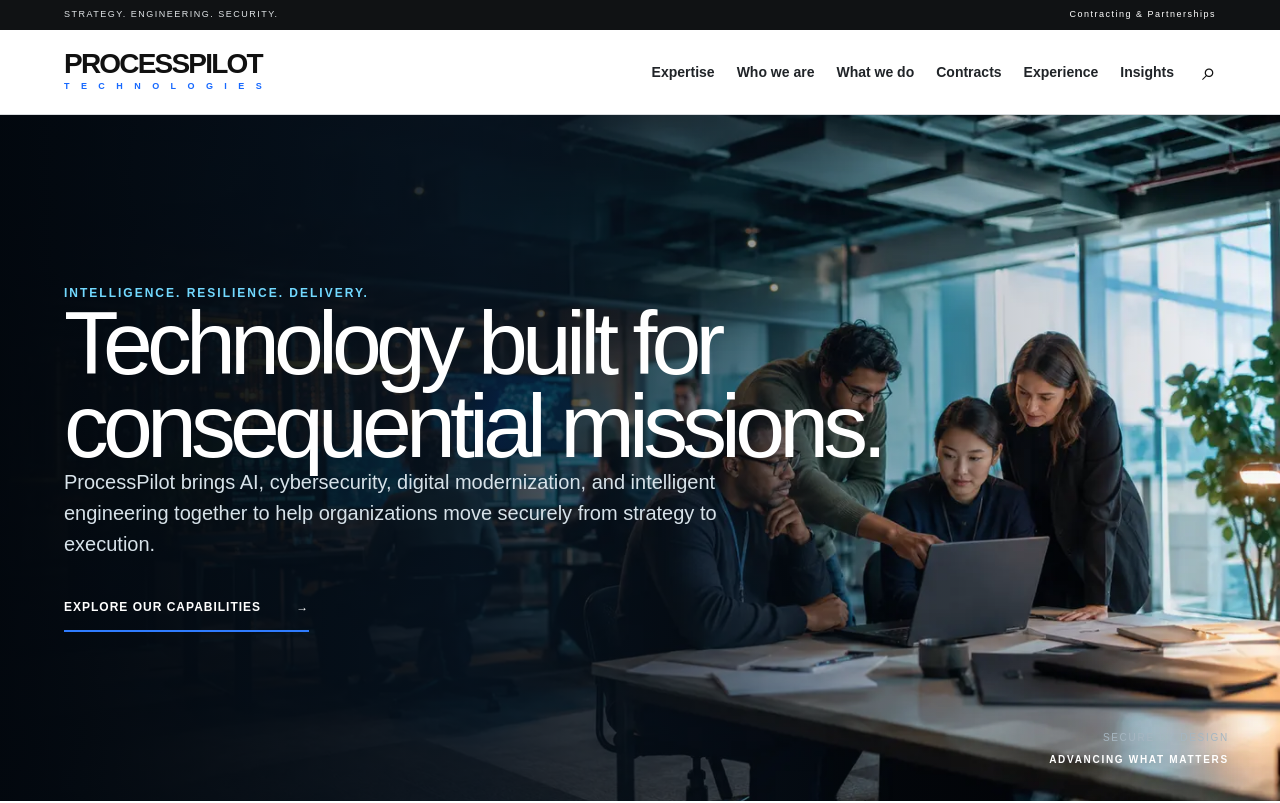
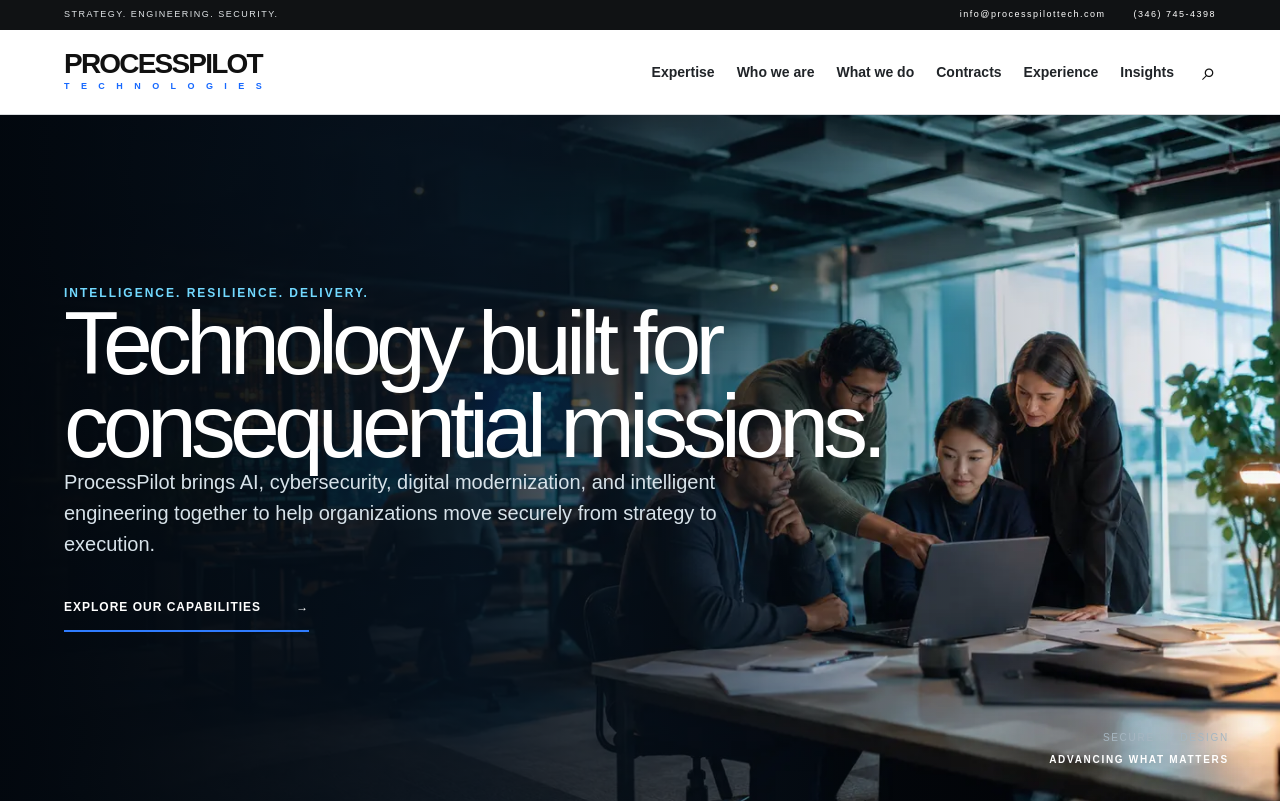
Before and after one commit to Dr-Opara/processpilot, a Next.js app: page / in a window 1280 px wide. Shown: the top 803 px of the page. Built offline with nearby package versions, Linux system fonts and the light colour scheme.

Commit message:
Show direct contact details in utility bar

```diff
--- a/app/site.tsx
+++ b/app/site.tsx
@@ -142,7 +142,8 @@ function Header() {
     <header>
       <div className="utility">
         <span>STRATEGY. ENGINEERING. SECURITY.</span>
-        <Link href="/contracting">Contracting & Partnerships</Link>
+        <a href="mailto:info@processpilottech.com">info@processpilottech.com</a>
+        <a href="tel:+13467454398">(346) 745-4398</a>
       </div>
       <div className="nav">
         <Brand />
```
